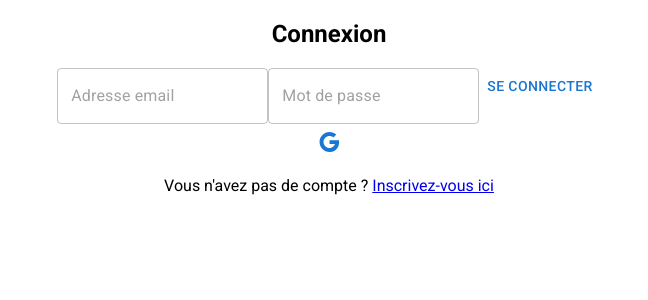
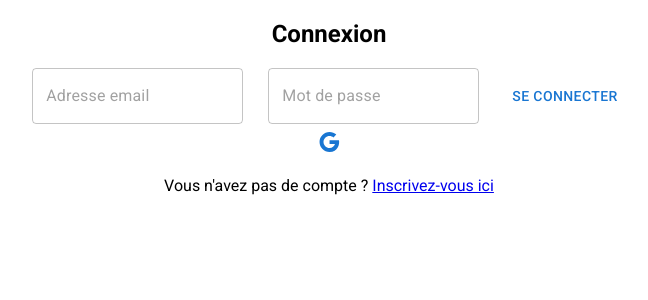
Before and after one commit to Melliaganz/MellianFriends, a React (Create React App) app: page /login in a window 1280 px wide. Shown: the top 300 px of the page, without its empty margins (311-959 px from the left). Built offline with nearby package versions, Linux system fonts and the light colour scheme; no server answers.

Commit message:
anonymisation des données firebase

```diff
--- a/public/index.html
+++ b/public/index.html
@@ -1,15 +1,15 @@
 <!DOCTYPE html>
-<html lang="en">
+<html lang="fr">
   <head>
     <meta charset="utf-8" />
-    <link rel="icon" href="%PUBLIC_URL%/favicon.ico" />
+    <link rel="icon" href="logo.png" />
     <meta name="viewport" content="width=device-width, initial-scale=1" />
     <meta name="theme-color" content="#000000" />
     <meta
-      name="description"
-      content="Web site created using create-react-app"
+      name="Reseau Social pour rigoletto avec les copino"
+      content="Site créée melliangaz pour rigoler hehe"
     />
-    <link rel="apple-touch-icon" href="%PUBLIC_URL%/logo192.png" />
+    <link rel="apple-touch-icon" href="%PUBLIC_URL%/logo.png" />
     <!--
       manifest.json provides metadata used when your web app is installed on a
       user's mobile device or desktop. See https://developers.google.com/web/fundamentals/web-app-manifest/
@@ -24,7 +24,7 @@
       work correctly both with client-side routing and a non-root public URL.
       Learn how to configure a non-root public URL by running `npm run build`.
     -->
-    <title>React App</title>
+    <title>MellianFriends</title>
   </head>
   <body>
     <noscript>You need to enable JavaScript to run this app.</noscript>
--- a/src/App.css
+++ b/src/App.css
@@ -9,6 +9,8 @@ body{
   display: flex;
   justify-content: space-between;
   align-items: center;
+  background-color: black;
+  padding: 25px;
 }
 .loginContainer{
   display: flex;
@@ -16,3 +18,20 @@ body{
   align-items: center;
   flex-direction: column;
 }
+.dark-mode-toggle {
+  background-color: transparent;
+  border: none;
+  cursor: pointer;
+  color: white;
+}
+.home-button{
+  display: flex;
+  gap: 20px;
+}
+.dark-mode-toggle:hover {
+  opacity: 0.8;
+}
+.formulaireDeConnexion{
+  display: flex;
+  gap: 25px;
+}
--- a/src/App.js
+++ b/src/App.js
@@ -7,7 +7,6 @@ import { initializeApp } from 'firebase/app';
 import { getAuth, signOut, onAuthStateChanged  } from 'firebase/auth';
 import Header from './components/Header';
 import { createTheme, ThemeProvider } from '@mui/material/styles';
-import Brightness4Icon from '@mui/icons-material/Brightness4';
 import "./App.css"
 
 
@@ -16,13 +15,13 @@ function App() {
   const [darkMode, setDarkMode] = useState(false);
 
   const firebaseConfig = {
-    apiKey: "AIzaSyDImyVH55duHIT-d3H-HwV21lkhizqY2Ro",
-    authDomain: "mellianfriends-36e4e.firebaseapp.com",
-    projectId: "mellianfriends-36e4e",
-    storageBucket: "mellianfriends-36e4e.appspot.com",
-    messagingSenderId: "730276175398",
-    appId: "1:730276175398:web:386b5cb09696eda67750e7",
-    measurementId: "G-1RZMP8FQCV"
+    apiKey: process.env.REACT_APP_FIREBASE_API_KEY,
+    authDomain: process.env.REACT_APP_FIREBASE_AUTH_DOMAIN,
+    projectId: process.env.REACT_APP_FIREBASE_PROJECT_ID,
+    storageBucket: process.env.REACT_APP_FIREBASE_STORAGE_BUCKET,
+    messagingSenderId: process.env.REACT_APP_FIREBASE_MESSAGING_SENDER_ID,
+    appId: process.env.REACT_APP_FIREBASE_APP_ID,
+    measurementId: process.env.REACT_APP_FIREBASE_MEASUREMENT_ID
   };
   const firebaseApp = initializeApp(firebaseConfig);
   const auth = getAuth(firebaseApp);
@@ -49,7 +48,6 @@ function App() {
   return (
     <Router>
         <ThemeProvider theme={theme}>
-
         {user && <Header user={user} handleLogout={handleLogout} darkMode={darkMode} toggleDarkMode={toggleDarkMode} />}
       <Routes>
         <Route
--- a/src/components/Header.js
+++ b/src/components/Header.js
@@ -9,18 +9,19 @@ function Header({ user, handleLogout, toggleDarkMode, darkMode }) {
       <div className="logo">
         <img src={logo} alt="logo" width={25} height={25} />
       </div>
+      <div className="home-button">
       {user && (
         <div className="menu">
           <button onClick={handleLogout}><Logout /></button>
+          <Link to="/profile">Profil</Link>
           {/* Ajoute ici le menu pour accéder aux options de profil */}
         </div>
       )}
-      <div className="home-button">
         <button onClick={toggleDarkMode}>
           {darkMode ? <Brightness7 /> : <Brightness4 />} {/* Affiche l'icône en fonction du mode sombre */}
         </button>
         <Link to="/">
-          <span><Home /></span>
+          <button><Home /></button>
         </Link>
       </div>
     </header>
--- a/src/pages/Login.js
+++ b/src/pages/Login.js
@@ -37,7 +37,7 @@ function Login({ auth }) {
   return (
     <div className='loginContainer'>
       <h2>Connexion</h2>
-      <form onSubmit={handleSubmit}>
+      <form className='formulaireDeConnexion' onSubmit={handleSubmit}>
         <TextField
           type="email"
           placeholder="Adresse email"
```
Also changed, not shown: public/logo192.png.png (deleted), public/logo512.png (deleted).
